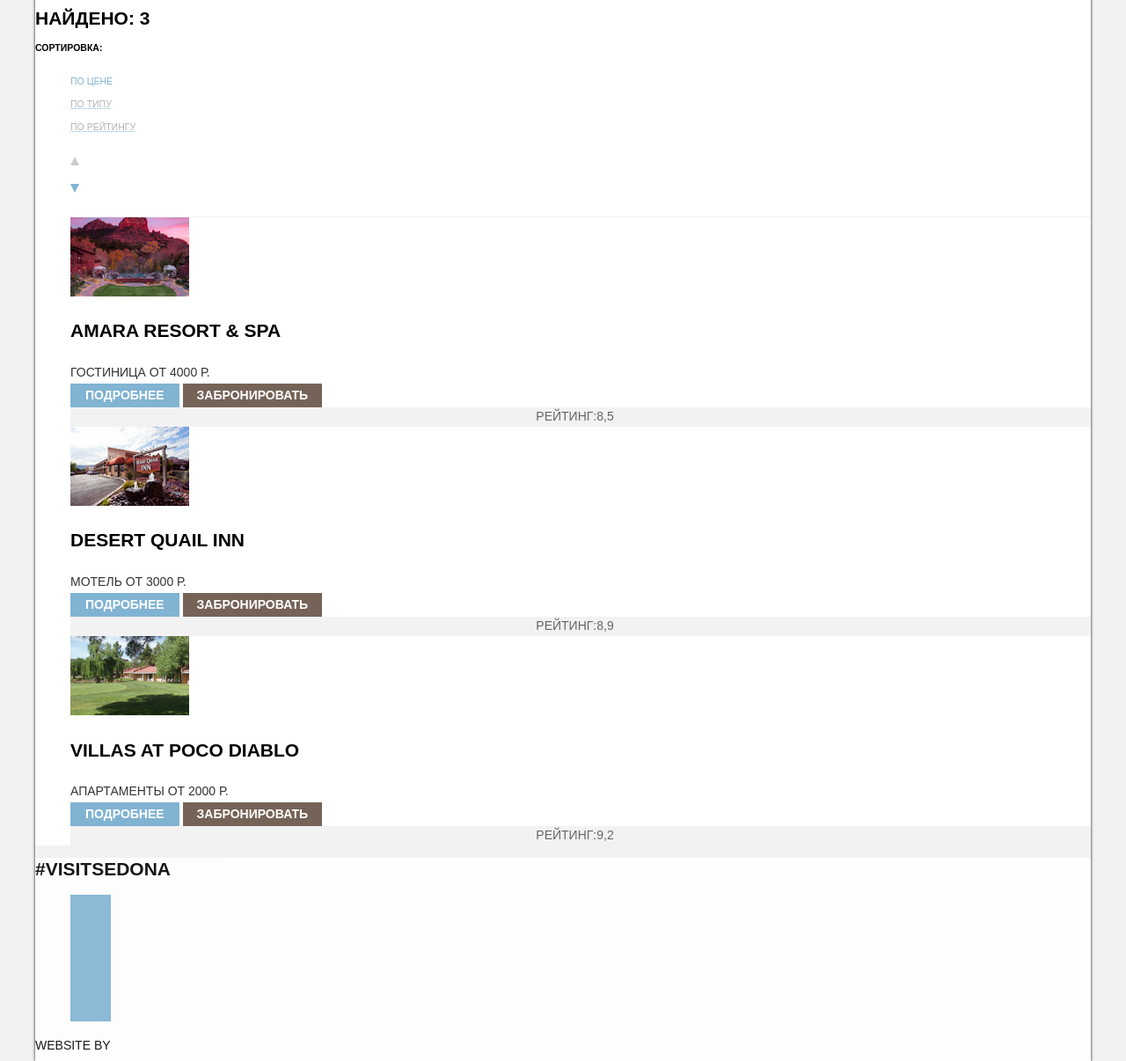
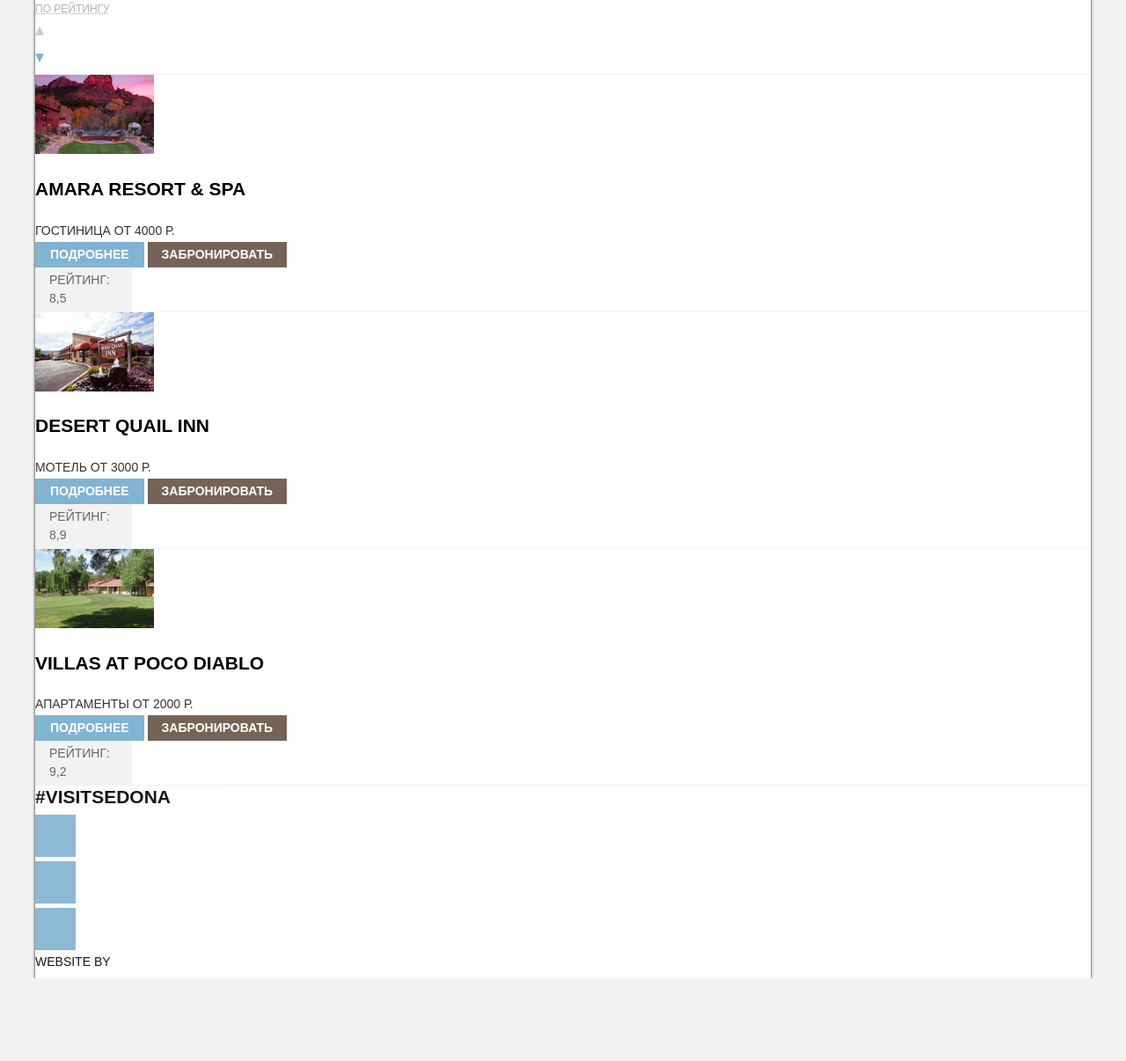
Before and after one commit to Eanew/Sedona, a plain HTML site: page catalog.html in a window 1280 px wide. Shown: the part 642-1848 px from the top of the page at 88% size. After the commit the page ends 1754 px from the top, so only its background shows below. Drawn offline with Linux system fonts and the light colour scheme; a web font is replaced by a local one.

Commit message:
доделал задание 5-й лекции, исправил замечания

```diff
--- a/catalog.html
+++ b/catalog.html
@@ -97,7 +97,7 @@
             </span>
             <h3 class="sorting-header">Сортировка:</h3>
             <ul class="sorting-select">
-              <li><a class="sorting-type current" href="">По цене</a></li>
+              <li><a class="sorting-type current" href="" title="Отсортировано">По цене</a></li>
               <li><a class="sorting-type" href="">По типу</a></li>
               <li><a class="sorting-type" href="">По рейтингу</a></li>
             </ul>
@@ -129,9 +129,13 @@
                 </div>
               </div>
 
-              <div class="raiting">
-                <span>
-                  Рейтинг:<span class="raiting-score">8,5</span>
+              <div class="hotel-raiting">
+                <div class="stars">
+
+                </div>
+
+                <span class="raiting">
+                  Рейтинг: <span class="raiting-score">8,5</span>
                 </span>
               </div>
             </li>
@@ -157,9 +161,13 @@
                 </div>
               </div>
 
-              <div class="raiting">
-                <span>
-                  Рейтинг:<span class="raiting-score">8,9</span>
+              <div class="hotel-raiting">
+                <div class="stars">
+
+                </div>
+
+                <span class="raiting">
+                  Рейтинг: <span class="raiting-score">8,9</span>
                 </span>
               </div>
             </li>
@@ -185,9 +193,13 @@
                 </div>
               </div>
 
-              <div class="raiting">
-                <span>
-                  Рейтинг:<span class="raiting-score">9,2</span>
+              <div class="hotel-raiting">
+                <div class="stars">
+
+                </div>
+
+                <span class="raiting">
+                  Рейтинг: <span class="raiting-score">9,2</span>
                 </span>
               </div>
             </li>
--- a/css/style.css
+++ b/css/style.css
@@ -2,27 +2,19 @@
 @font-face {
   font-family: "PT Sans";
   font-style: normal;
-  font-weight: 400;
-  src: url("../fonts/pt-sans-v11-latin_cyrillic-regular.eot"); /* IE9 Compat Modes */
+  font-weight: normal;
   src: local("PT Sans"), local("PTSans-Regular"),
-       url("../fonts/pt-sans-v11-latin_cyrillic-regular.eot?#iefix") format("embedded-opentype"), /* IE6-IE8 */
        url("../fonts/pt-sans-v11-latin_cyrillic-regular.woff2") format("woff2"), /* Super Modern Browsers */
        url("../fonts/pt-sans-v11-latin_cyrillic-regular.woff") format("woff"), /* Modern Browsers */
-       url("../fonts/pt-sans-v11-latin_cyrillic-regular.ttf") format("truetype"), /* Safari, Android, iOS */
-       url("../fonts/pt-sans-v11-latin_cyrillic-regular.svg#PTSans") format("svg"); /* Legacy iOS */
 }
 /* pt-sans-700 - latin_cyrillic */
 @font-face {
   font-family: "PT Sans";
   font-style: normal;
-  font-weight: 700;
-  src: url("../fonts/pt-sans-v11-latin_cyrillic-700.eot"); /* IE9 Compat Modes */
+  font-weight: bold;
   src: local("PT Sans Bold"), local("PTSans-Bold"),
-       url("../fonts/pt-sans-v11-latin_cyrillic-700.eot?#iefix") format("embedded-opentype"), /* IE6-IE8 */
        url("../fonts/pt-sans-v11-latin_cyrillic-700.woff2") format("woff2"), /* Super Modern Browsers */
        url("../fonts/pt-sans-v11-latin_cyrillic-700.woff") format("woff"), /* Modern Browsers */
-       url("../fonts/pt-sans-v11-latin_cyrillic-700.ttf") format("truetype"), /* Safari, Android, iOS */
-       url("../fonts/pt-sans-v11-latin_cyrillic-700.svg#PTSans") format("svg"); /* Legacy iOS */
 }
 
 html {
@@ -38,7 +30,7 @@
 body {
   font-family: "PT Sans", Arial, sans-serif;
   font-size: 14px;
-  line-height: 26px;
+  line-height: 1.86em;
   text-transform: uppercase;
   color: #000000;
   margin: 0;
@@ -47,6 +39,8 @@
 
 ul {
   list-style: none;
+  margin: 0;
+  padding: 0;
 }
 
 a {
@@ -60,8 +54,8 @@
 }
 
 .header {
-  background-image: url("../img/intro-mask.svg"), url("../img/background photo.jpg");
-  background-color: gray;
+  background-image: url("../img/intro-mask.svg"), url("../img/background-photo.jpg");
+  background-color: #c7996d;
   background-size: 1200px 58px, cover;
   background-position: left 0px bottom 0px, left 0px top 0px;
   background-repeat: no-repeat, no-repeat;
@@ -69,7 +63,6 @@
 
 .main-logo {
   position: absolute;
-  margin-left: 530px;
 }
 
 .main-navigation {
@@ -80,7 +73,6 @@
 
 .navigation-list li {
   width: 239px;
-  height: 56px;
 }
 
 .navigation-list a {
@@ -118,7 +110,6 @@
 
 .advantage {
   width: 400px;
-  height: 256px;
   text-align: center;
   line-height: 1.5em;
   color: #ffffff;
@@ -141,7 +132,6 @@
 
 .advise {
   width: 400px;
-  height: 330px;
   line-height: 1.5em;
   text-align: center;
   color: #333333;
@@ -223,7 +213,6 @@
 
 .choose-date input {
   width: 346px;
-  height: 38px;
   font-weight: bold;
   text-transform: uppercase;
   background-color: #f2f2f2;
@@ -270,7 +259,6 @@
 
 .searchform-button {
   width: 458px;
-  height: 58px;
   font-size: 21px;
   font-weight: bold;
   color: #ffffff;
@@ -300,11 +288,21 @@
   text-align: center;
 }
 
-.visit-us li {
+.visit-us a {
   font-size: 0;
   width: 46px;
   height: 48px;
   background-color: #81b3d2;
+  display: inline-block;
+}
+
+.visit-us a:hover,
+.visit-us a:focus {
+  background-color: #669ec0;
+}
+
+.visit-us a:active {
+  background-color: #5496bd;
 }
 
 .copyright {
@@ -315,9 +313,13 @@
   font-size: 0;
 }
 
+.catalog {
+  text-align: left;
+}
+
 .filters {
   background-image: url("../img/filter background.jpg");
-  background-color: skyblue;
+  background-color: #81b3d2;
   background-size: 1200px 563px;
 }
 
@@ -330,12 +332,10 @@
   font-size: 16px;
   line-height: 1.31em;
   font-weight: bold;
-  text-align: left;
 }
 
 .checkbox-label {
   line-height: 1.5em;
-  text-align: left;
 }
 
 .price-count .label {
@@ -351,6 +351,12 @@
   border: solid 2px #ffffff;
   text-transform: uppercase;
   background: transparent;
+}
+
+.show-results:hover,
+.show-results:focus {
+  color: #000000;
+  background-color: #ffffff;
 }
 
 .price-line {
@@ -369,10 +375,6 @@
   background-color: #ffffff;
 }
 
-.sorting {
-  text-align: left;
-}
-
 .hotels-found {
   font-size: 21px;
   font-weight: bold;
@@ -380,8 +382,8 @@
 
 .sorting-header,
 .sorting-type {
-  font-size: 10.5px;
-  line-height: 1.67em;
+  font-size: 12px;
+  line-height: 1.5em;
 }
 
 .sorting-type {
@@ -394,11 +396,21 @@
   text-decoration: none;
 }
 
+.sorting-type:hover,
+.sorting-type:focus {
+  color: #81b3d2;
+}
+
+.sorting-type:active {
+  color: #000000;
+  text-decoration: none;
+}
+
 .sorting-mode {
   font-size: 0px;
   display: inline-block;
 }
-
+/* Потом поменяю на svg */
 .sorting-mode::before {
   border-style: solid;
   border-width: 10px 5.5px;
@@ -431,17 +443,24 @@
   font-size: 21px;
   font-weight: bold;
   color: #000000;
-  text-align: left;
+}
+
+.hotel-heading a:hover,
+.hotel-heading a:focus {
+  color: #81b3d2;
+}
+
+.hotel-heading a:active {
+  color: rgba(0, 0, 0, 0.3);
 }
 
 .hotel-attribute {
   line-height: 1.5em;
   color: #333333;
-  text-align: left;
 }
 
 .preview-button {
-  padding: 3px 17px;
+  padding: 4px 17px;
   line-height: 1.5em;
   font-weight: bold;
   color: #ffffff;
@@ -450,25 +469,40 @@
   display: inline-block;
 }
 
+.preview-button:hover,
+.preview-button:focus {
+  background-color: #669ec0;
+}
+
+.preview-button:active {
+  color: rgba(255, 255, 255, 0.3);
+  background-color: #5496bd;
+}
+
 .preview-button:nth-child(2n) {
-  padding: 3px 16px;
+  padding: 4px 16px;
   background-color: #766357;
 }
 
+.preview-button:nth-child(2n):hover,
+.preview-button:nth-child(2n):focus {
+  background-color: #604e43;
+}
+
+.preview-button:nth-child(2n):active {
+  color: rgba(255, 255, 255, 0.3);
+  background-color: #503e33;
+}
+
 .raiting {
+  width: 110px;
+  padding: 4px;
+  padding-left: 16px;
   line-height: 1.5em;
   color: #666666;
-  text-align: center;
   background-color: #f2f2f2;
+  display: inline-block;
 }
-
-.raiting > span {
-  padding: 3px 16px 13px 3px;
-}
-
-
-
-
 
 .catalog-footer {
   background-color: #ffffff;
```
Also changed, not shown: img/background-photo.jpg (renamed from img/background photo.jpg).
